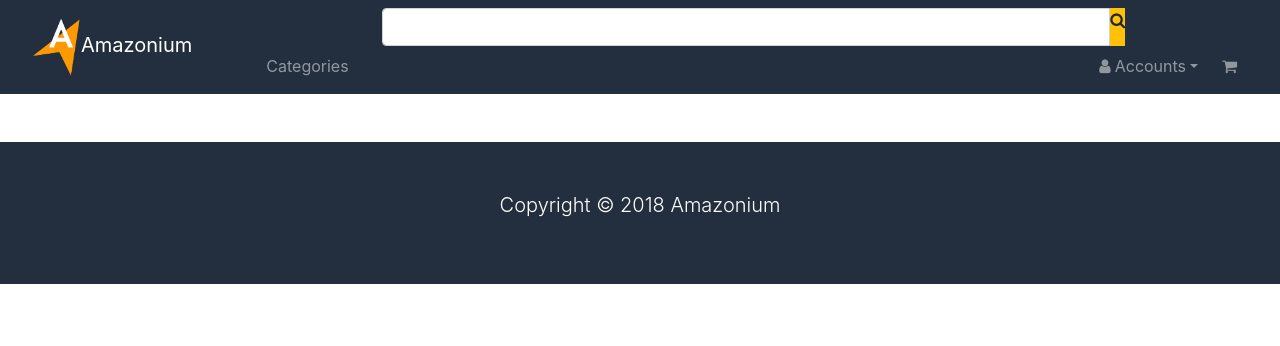
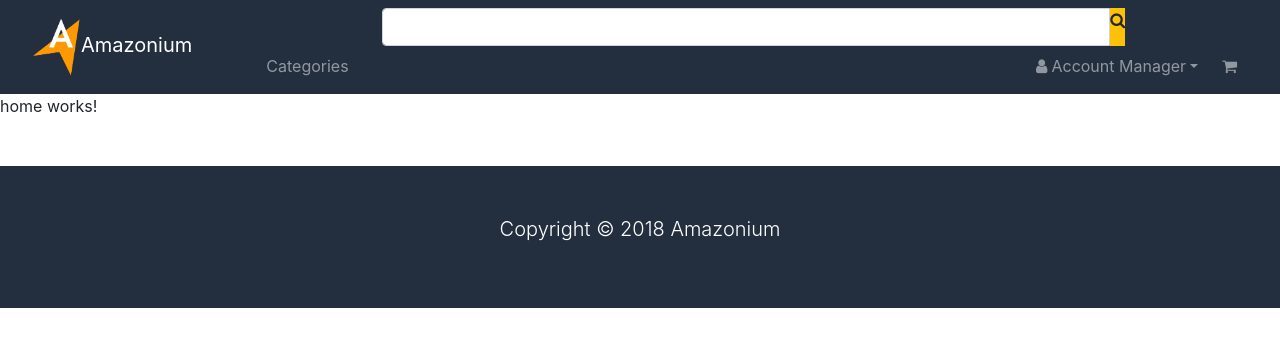
Before and after one commit to MaxDrljic/Amazon-Web-Application-Front-End, an Angular app: page / in a window 1280 px wide. Shown: the top 346 px of the page. Built offline with nearby package versions, Linux system fonts and the light colour scheme.

Commit message:
Added Home component & routing

```diff
--- a/src/app/app-routing.module.ts
+++ b/src/app/app-routing.module.ts
@@ -1,7 +1,18 @@
 import { NgModule } from '@angular/core';
 import { Routes, RouterModule } from '@angular/router';
 
-const routes: Routes = [];
+import { HomeComponent } from './home/home.component';
+
+const routes: Routes = [
+  {
+    path: '',
+    component: HomeComponent
+  },
+  {
+    path: '**',
+    redirectTo: ''
+  }
+];
 
 @NgModule({
   imports: [RouterModule.forRoot(routes)],
--- a/src/app/app.component.html
+++ b/src/app/app.component.html
@@ -21,7 +21,7 @@
           <li class="nav-item ml-0 ml-md-auto" ngbDropdown #dropdown="ngbDropdown">
             <a class="nav-link dropdown-toggle" ngbDropdownToggle>
               <i class="fa fa-user mr-1"></i>
-              <span *ngIf="!token">Accounts</span>
+              <span *ngIf="!token">Account Manager</span>
             </a>
             <div ngbDropdownMenu class="dropdown-menu">
               <a *ngIf="token" (click)="closeDropdown(dropdown);collapse();" routerLink="/profile" class="dropdown-item">
--- a/src/app/app.module.ts
+++ b/src/app/app.module.ts
@@ -8,10 +8,12 @@
 import { FormsModule } from '@angular/forms';
 import { HttpClientModule } from '@angular/common/http';
 import { NgbModule } from '@ng-bootstrap/ng-bootstrap';
+import { HomeComponent } from './home/home.component';
 
 @NgModule({
   declarations: [
-    AppComponent
+    AppComponent,
+    HomeComponent
   ],
   imports: [
     BrowserModule,
--- /dev/null
+++ b/src/app/home/home.component.html
@@ -0,0 +1,3 @@
+<p>
+  home works!
+</p>
--- /dev/null
+++ b/src/app/home/home.component.ts
@@ -0,0 +1,15 @@
+import { Component, OnInit } from '@angular/core';
+
+@Component({
+  selector: 'app-home',
+  templateUrl: './home.component.html',
+  styleUrls: ['./home.component.scss']
+})
+export class HomeComponent implements OnInit {
+
+  constructor() { }
+
+  ngOnInit() {
+  }
+
+}
```
Also changed, not shown: src/app/home/home.component.scss (added), 1 other file (tests, documents, lock files or other folders).
